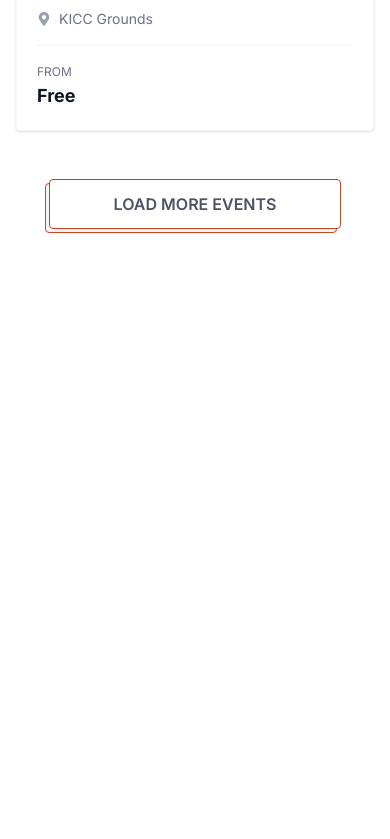
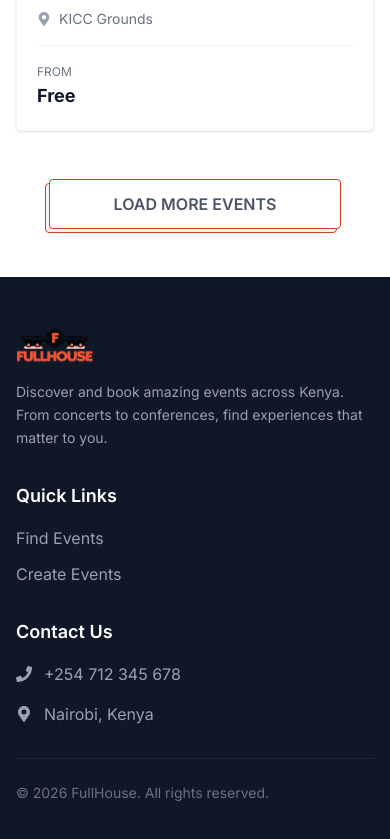
Before and after one commit to Mariam-Senzia/fullhouse, a React (Vite) app in the folder client/: page / in a window 390 px wide. Shown: the part 3894-4733 px from the top of the page. Before the commit the page ends 4171 px from the top, so only its background shows below. Built offline with nearby package versions, Linux system fonts and the light colour scheme.

Commit message:
Add responsive footer and update container max-width

```diff
--- a/client/src/components/global/container.tsx
+++ b/client/src/components/global/container.tsx
@@ -6,7 +6,7 @@ type ContainerProps = {
 };
 
 const Container = ({ children }: ContainerProps) => {
-  return <div className="px-4 md:px-6 lg:px-28">{children}</div>;
+  return <div className="container mx-auto px-4">{children}</div>;
 };
 
 export default Container;
--- /dev/null
+++ b/client/src/components/home/Footer.tsx
@@ -0,0 +1,83 @@
+import { FaEnvelope, FaPhone, FaMapMarkerAlt } from "react-icons/fa";
+import Container from "../global/container";
+
+const Footer = () => {
+  return (
+    <footer className="bg-gray-900 text-gray-300 py-12 md:py-12">
+      <Container>
+        <div className="grid grid-cols-1 md:grid-cols-3 gap-8 md:gap-12 mb-8">
+          <div>
+            <div className="mb-4">
+              <img
+                src="/logo.png"
+                alt="FullHouse logo"
+                className="h-10 md:h-14 "
+              />
+            </div>
+            <p className="text-gray-400 text-sm leading-relaxed">
+              Discover and book amazing events across Kenya. From concerts to
+              conferences, find experiences that matter to you.
+            </p>
+          </div>
+
+          <div className="lg:flex lg:flex-col lg:items-center">
+            <h3 className="text-white font-semibold text-lg mb-4">
+              Quick Links
+            </h3>
+            <ul className="space-y-3">
+              <li>
+                <a
+                  href="#"
+                  className="text-gray-400 hover:text-[#cc4324] transition-colors duration-200"
+                >
+                  Find Events
+                </a>
+              </li>
+              <li>
+                <a
+                  href="#"
+                  className="text-gray-400 hover:text-[#cc4324] transition-colors duration-200"
+                >
+                  Create Events
+                </a>
+              </li>
+            </ul>
+          </div>
+
+          <div>
+            <h3 className="text-white font-semibold text-lg mb-4">
+              Contact Us
+            </h3>
+            <ul className="space-y-4">
+              <li className="flex gap-3">
+                <FaPhone className="text-gray-400 mt-1" />
+                <div>
+                  <a
+                    href="tel:+254712345678"
+                    className="text-gray-400 hover:text-[#cc4324] transition-colors duration-200"
+                  >
+                    +254 712 345 678
+                  </a>
+                </div>
+              </li>
+              <li className="flex gap-3">
+                <FaMapMarkerAlt className="text-gray-400 mt-1" />
+                <div>
+                  <span className="text-gray-400">Nairobi, Kenya</span>
+                </div>
+              </li>
+            </ul>
+          </div>
+        </div>
+
+        <div className="pt-6 border-t border-gray-800">
+          <p className="text-gray-500 text-sm">
+            &copy; {new Date().getFullYear()} FullHouse. All rights reserved.
+          </p>
+        </div>
+      </Container>
+    </footer>
+  );
+};
+
+export default Footer;
--- a/client/src/components/home/Hero.tsx
+++ b/client/src/components/home/Hero.tsx
@@ -113,7 +113,7 @@ const Hero = () => {
         ))}
       </Swiper>
 
-      <div className="absolute bottom-6 right-6 z-20 hidden md:flex gap-4 text-white px-4 lg:pr-24">
+      <div className="absolute bottom-6 right-6 z-20 hidden md:flex gap-4 text-white px-4 md:px-2 lg:pr-36">
         <button className="hero-prev flex items-center gap-2 hover:text-[#cc4324] transition-all duration-300 text-base uppercase tracking-widest font-medium group">
           <FaChevronLeft className="group-hover:-translate-x-1 transition-transform" />
           <span>Prev</span>
--- a/client/src/pages/Home.tsx
+++ b/client/src/pages/Home.tsx
@@ -1,4 +1,5 @@
 import EventListing from "../components/home/EventListing";
+import Footer from "../components/home/Footer";
 import Hero from "../components/home/Hero";
 import Navbar from "../components/home/Navbar";
 
@@ -8,6 +9,7 @@ const Home = () => {
       <Navbar />
       <Hero />
       <EventListing />
+      <Footer />
     </>
   );
 };
```
